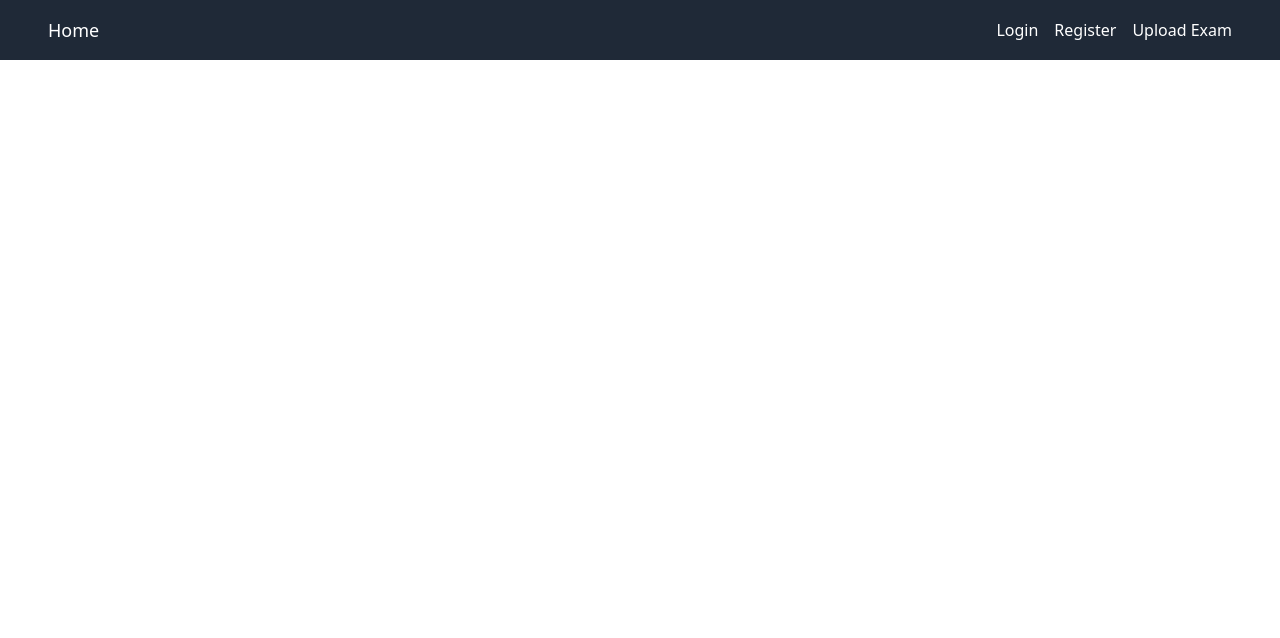
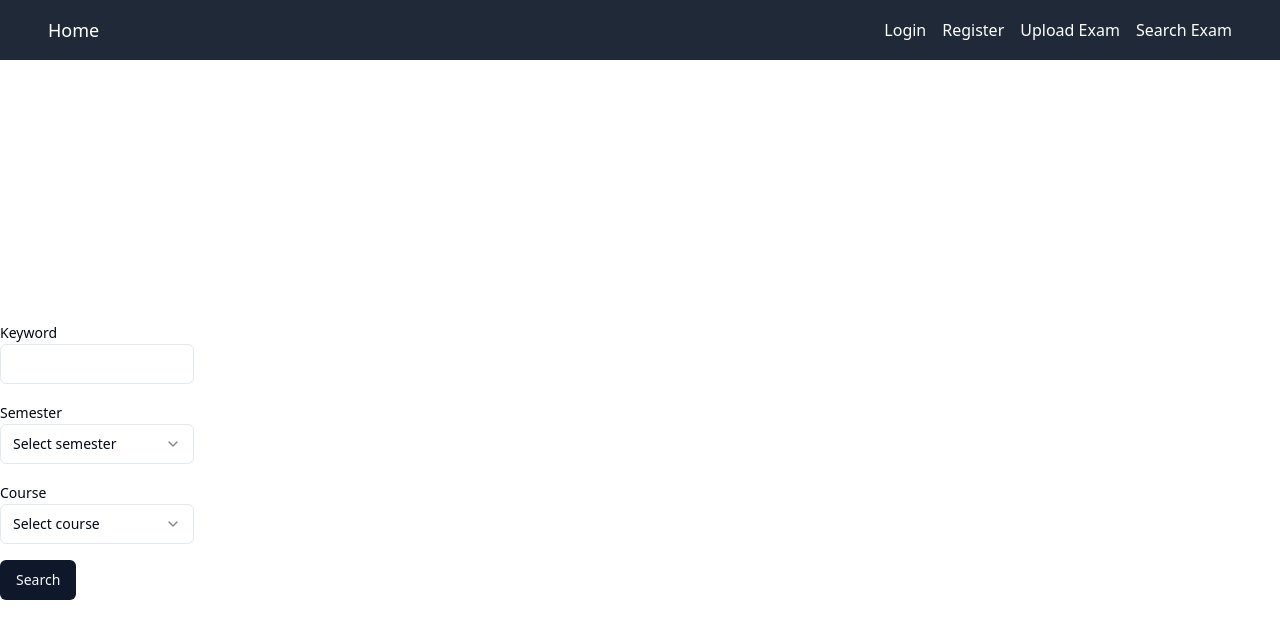
Before and after one commit to GPT-Engineer-App/exam-upload-system, a React (Vite) app: page /search-exam in a window 1280 px wide. Shown: the top 638 px of the page. Built offline with nearby package versions, Linux system fonts and the light colour scheme.

Commit message:
Implemented a page to search for all the 考古題 with a search bar, filters for course and semester, and a results section.

```diff
--- a/src/App.jsx
+++ b/src/App.jsx
@@ -4,6 +4,7 @@ import Login from "./pages/Login.jsx";
 import Register from "./pages/Register.jsx";
 import Navbar from "./components/Navbar.jsx";
 import UploadExam from "./pages/UploadExam.jsx";
+import SearchExam from "./pages/SearchExam.jsx";
 
 function App() {
   return (
@@ -14,6 +15,7 @@ function App() {
       <Route exact path="/login" element={<Login />} />
         <Route exact path="/register" element={<Register />} />
       <Route exact path="/upload-exam" element={<UploadExam />} />
+      <Route exact path="/search-exam" element={<SearchExam />} />
       </Routes>
     </Router>
   );
--- a/src/components/Navbar.jsx
+++ b/src/components/Navbar.jsx
@@ -10,6 +10,7 @@ const Navbar = () => {
           <Link to="/login" className="text-white">Login</Link>
           <Link to="/register" className="text-white">Register</Link>
           <Link to="/upload-exam" className="text-white">Upload Exam</Link>
+          <Link to="/search-exam" className="text-white">Search Exam</Link>
         </div>
       </div>
     </nav>
--- /dev/null
+++ b/src/pages/SearchExam.jsx
@@ -0,0 +1,105 @@
+import React, { useState } from "react";
+import { useForm } from "react-hook-form";
+import { zodResolver } from "@hookform/resolvers/zod";
+import { z } from "zod";
+import { Button } from "@/components/ui/button";
+import { Input } from "@/components/ui/input";
+import { Label } from "@/components/ui/label";
+import { Select, SelectContent, SelectItem, SelectTrigger, SelectValue } from "@/components/ui/select";
+import { Card, CardContent, CardHeader, CardTitle } from "@/components/ui/card";
+
+const schema = z.object({
+  keyword: z.string().nonempty("Keyword is required"),
+  semester: z.string().nonempty("Semester is required"),
+  course: z.string().nonempty("Course is required"),
+});
+
+const coursesBySemester = {
+  "112-1": ["Course 1", "Course 2"],
+  "112-2": ["Course 3", "Course 4"],
+  "113-1": ["Course 5", "Course 6"],
+};
+
+const SearchExam = () => {
+  const [selectedSemester, setSelectedSemester] = useState("");
+  const [results, setResults] = useState([]);
+  const {
+    register,
+    handleSubmit,
+    formState: { errors },
+  } = useForm({
+    resolver: zodResolver(schema),
+  });
+
+  const onSubmit = (data) => {
+    console.log(data);
+    // Mock results for demonstration
+    setResults([
+      { id: 1, title: "Exam 1", course: data.course, semester: data.semester },
+      { id: 2, title: "Exam 2", course: data.course, semester: data.semester },
+    ]);
+  };
+
+  const handleSemesterChange = (semester) => {
+    setSelectedSemester(semester);
+  };
+
+  return (
+    <div className="flex items-center justify-center h-screen">
+      <form onSubmit={handleSubmit(onSubmit)} className="space-y-4">
+        <div>
+          <Label htmlFor="keyword">Keyword</Label>
+          <Input id="keyword" type="text" {...register("keyword")} />
+          {errors.keyword && <p className="text-red-500">{errors.keyword.message}</p>}
+        </div>
+        <div>
+          <Label htmlFor="semester">Semester</Label>
+          <Select onValueChange={handleSemesterChange} {...register("semester")}>
+            <SelectTrigger className="w-full">
+              <SelectValue placeholder="Select semester" />
+            </SelectTrigger>
+            <SelectContent>
+              <SelectItem value="112-1">112-1</SelectItem>
+              <SelectItem value="112-2">112-2</SelectItem>
+              <SelectItem value="113-1">113-1</SelectItem>
+            </SelectContent>
+          </Select>
+          {errors.semester && <p className="text-red-500">{errors.semester.message}</p>}
+        </div>
+        <div>
+          <Label htmlFor="course">Course</Label>
+          <Select {...register("course")}>
+            <SelectTrigger className="w-full">
+              <SelectValue placeholder="Select course" />
+            </SelectTrigger>
+            <SelectContent>
+              {selectedSemester &&
+                coursesBySemester[selectedSemester].map((course) => (
+                  <SelectItem key={course} value={course}>
+                    {course}
+                  </SelectItem>
+                ))}
+            </SelectContent>
+          </Select>
+          {errors.course && <p className="text-red-500">{errors.course.message}</p>}
+        </div>
+        <Button type="submit">Search</Button>
+      </form>
+      <div className="mt-8 w-full">
+        {results.map((result) => (
+          <Card key={result.id} className="mb-4">
+            <CardHeader>
+              <CardTitle>{result.title}</CardTitle>
+            </CardHeader>
+            <CardContent>
+              <p>Course: {result.course}</p>
+              <p>Semester: {result.semester}</p>
+            </CardContent>
+          </Card>
+        ))}
+      </div>
+    </div>
+  );
+};
+
+export default SearchExam;
```
